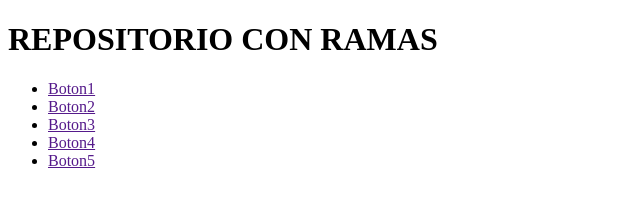
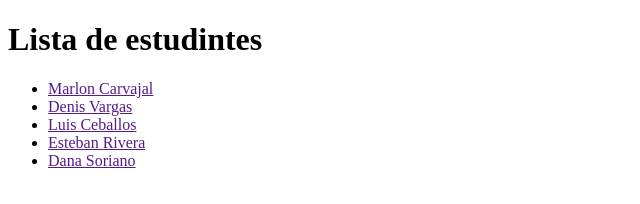
Before and after one commit to marloncarvajal/Tarearamas, a plain HTML site: page index.html in a window 1280 px wide. Shown: the whole page, without its empty margins (0-640 px from the left). Drawn offline with Linux system fonts and the light colour scheme.

Commit message:
Lista de estudiantes

```diff
--- a/index.html
+++ b/index.html
@@ -7,14 +7,14 @@
     <title>Document</title>
 </head>
 <body>
-   <h1>REPOSITORIO CON RAMAS</h1>
+   <h1>Lista de estudintes</h1>
    <nav>
     <ul>
-        <li><a href="">Boton1</a></li>
-        <li><a href="">Boton2</a></li>
-        <li><a href="">Boton3</a></li>
-        <li><a href="">Boton4</a></li>
-        <li><a href="">Boton5</a></li>
+        <li><a href="">Marlon Carvajal</a></li>
+        <li><a href="">Denis Vargas</a></li>
+        <li><a href="">Luis Ceballos</a></li>
+        <li><a href="">Esteban Rivera</a></li>
+        <li><a href="">Dana Soriano</a></li>
     </ul>
    </nav>
 </body>
```
